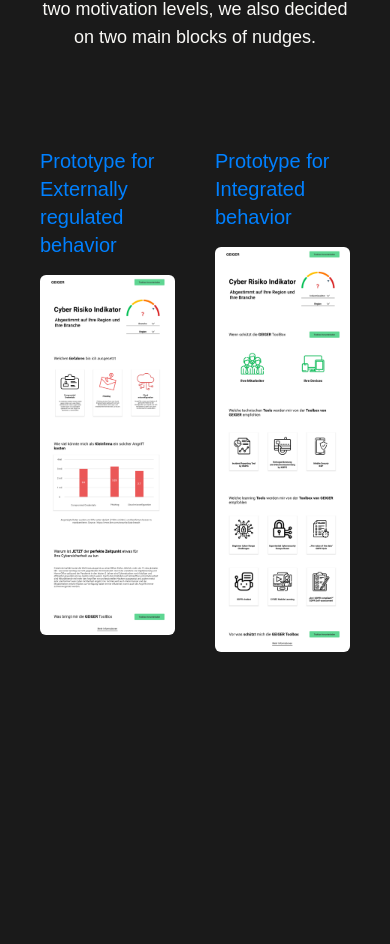
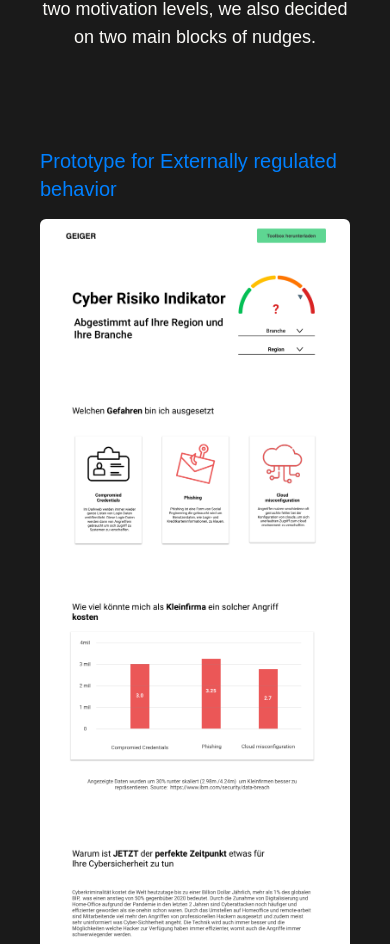
Before and after one commit to TimonKeller/Portfolio, a Next.js app: page /geiger in a window 390 px wide. Shown: the part 1291-2235 px from the top of the page. Before the commit the page ends 2015 px from the top, so only its background shows below. Built offline with nearby package versions, Linux system fonts and the light colour scheme.

Commit message:
Update geiger.js

```diff
--- a/pages/geiger.js
+++ b/pages/geiger.js
@@ -37,7 +37,7 @@ const geiger = () => {
             The difficulties in this project were clearly how to define the proper selection of nudges to address the users and motivate them to target. ns.
             Since we divided the prototype into two motivation levels, we also decided on two main blocks of nudges.
           </p>
-          <div className='flex md:flex-row justify-center align-center gap-x-10'>
+          <div className='md:flex md:flex-row justify-center align-center gap-x-10'>
             <div>
               <h1 className=' md:text-start text-blue text-xl mb-4'>Prototype for Externally regulated behavior</h1>
               <img src='/geiger-detail.png' className='mb-10 rounded-md bg-blend-blur'/>
```
